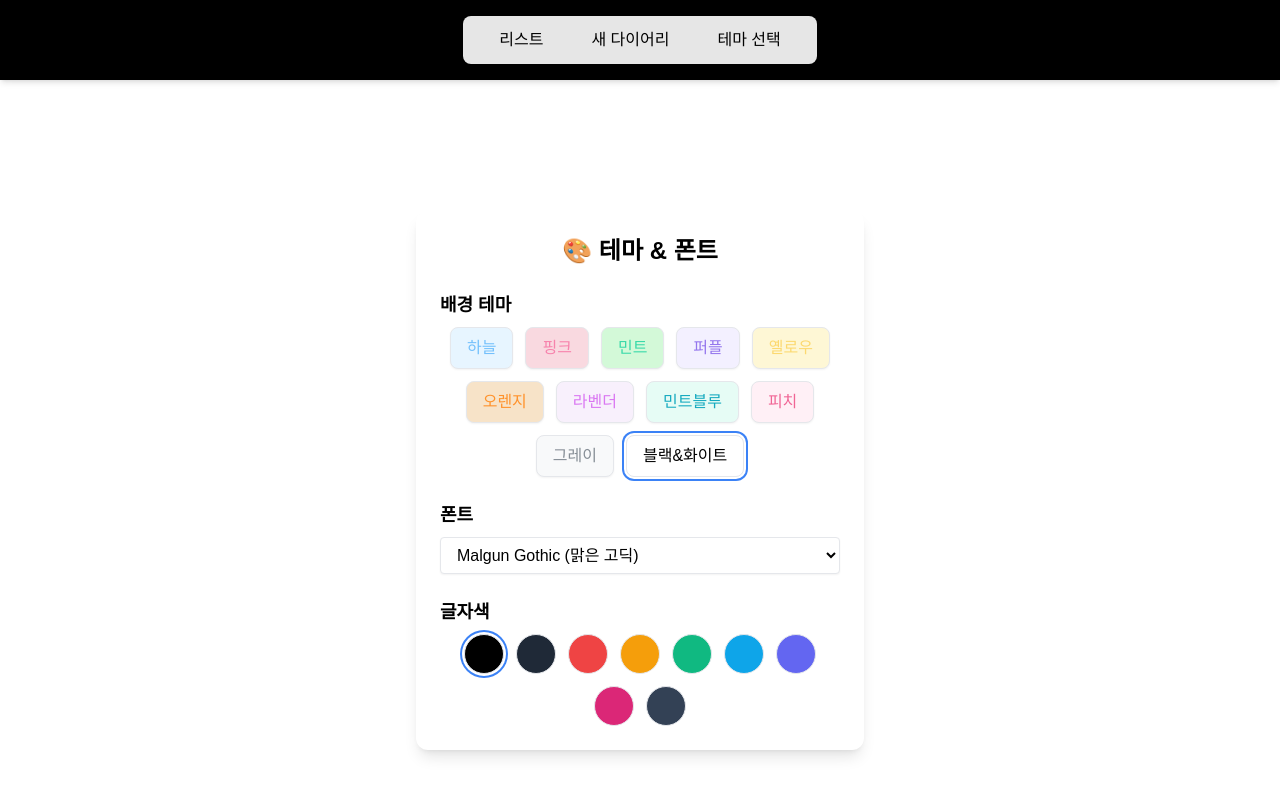
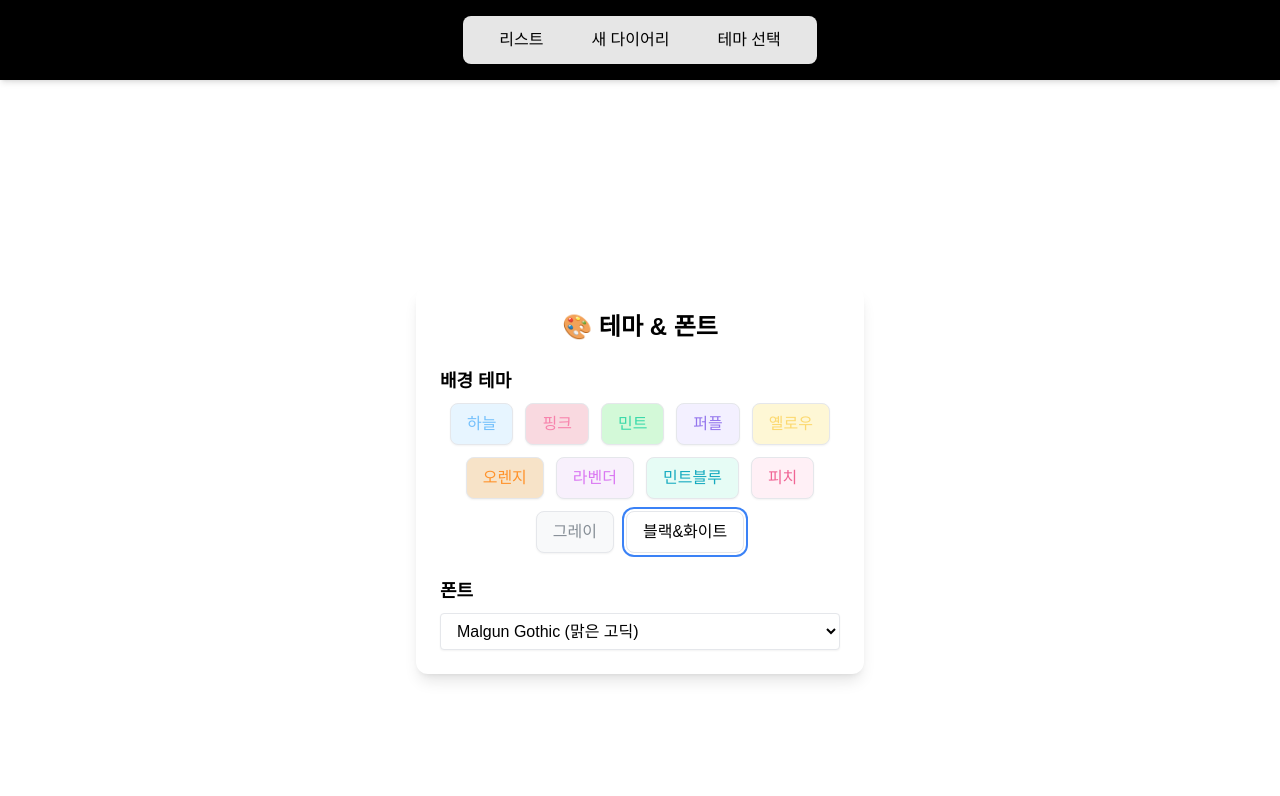
Before and after one commit to YurimLee0429/food-diary, a React (Vite) app in the folder food-diary-pwa/: page /themes in a window 1280 px wide. Shown: the top 796 px of the page. Built offline with nearby package versions, Linux system fonts and the light colour scheme; no server answers.

Commit message:
Fix local dev setup and restore API proxy behavior

```diff
--- a/food-diary-pwa/src/pages/ThemePicker.jsx
+++ b/food-diary-pwa/src/pages/ThemePicker.jsx
@@ -140,24 +140,7 @@ export default function ThemePicker() {
         </div>
 
         {/* 글자색 */}
-        <div>
-          <h3 className="text-lg font-semibold mb-2">글자색</h3>
-          <div className="flex flex-wrap gap-3 justify-center">
-            {COLORS.map((c) => (
-              <button
-                key={c}
-                onClick={() => {
-                  setColor(c);
-                  applyTheme(font, c, theme);
-                }}
-                className={`w-10 h-10 rounded-full border transition hover:scale-110 ${
-                  color === c ? "ring-2 ring-offset-2 ring-blue-500" : ""
-                }`}
-                style={{ background: c }}
-              />
-            ))}
-          </div>
-        </div>
+
       </div>
     </div>
   );
```
